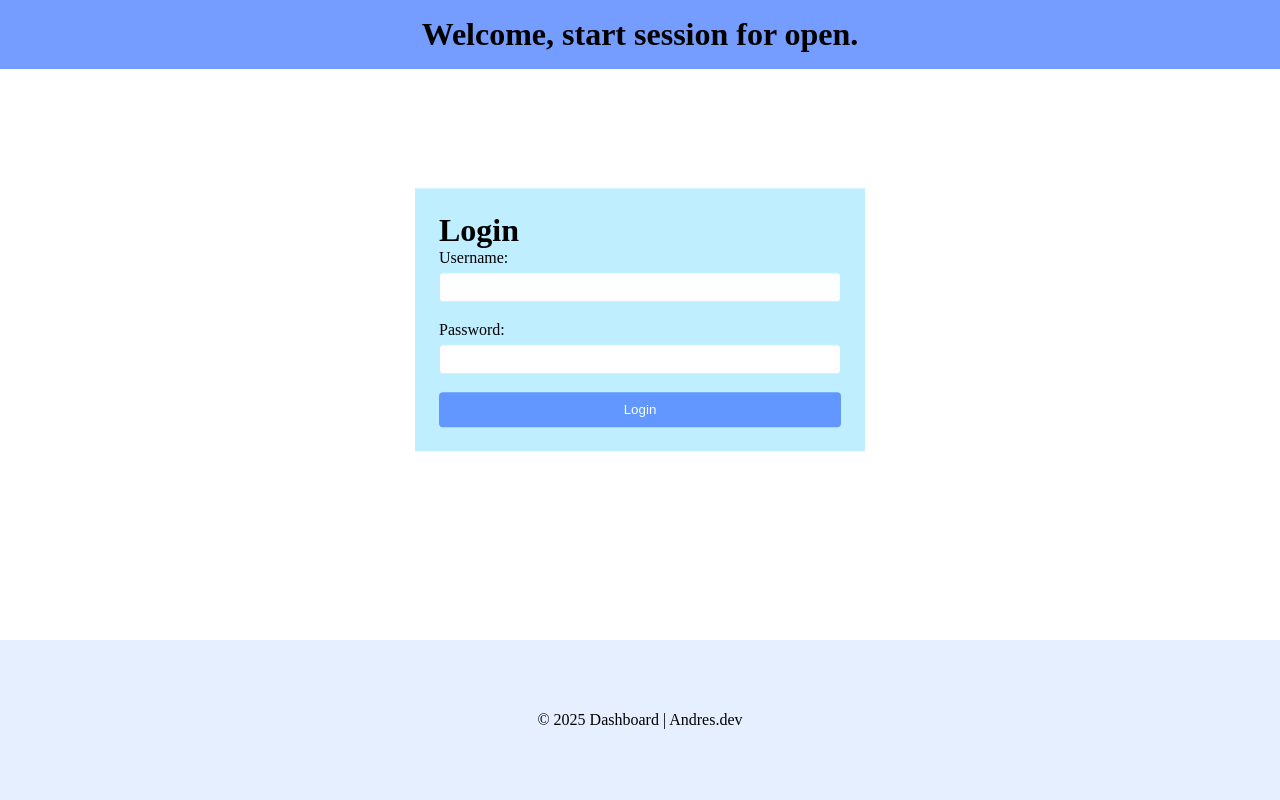
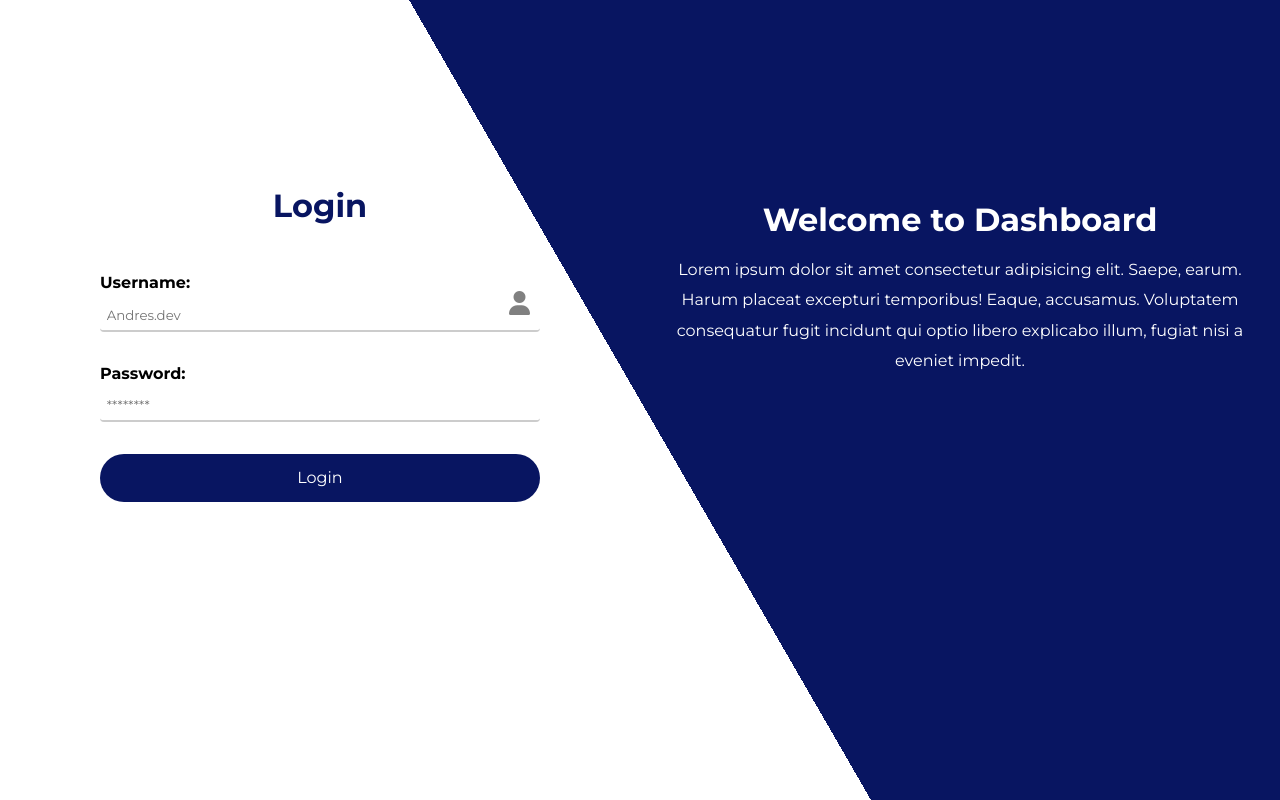
Before and after one commit to AndresDev-20/Minimarket_FullStack_Django, a Django app: page / in a window 1280 px wide. Run offline with Django 5.2, Linux system fonts and the light colour scheme.

Commit message:
First commit

```diff
--- a/static/css/style.css
+++ b/static/css/style.css
@@ -1,64 +1,157 @@
 :root {
-  --primary-color: rgba(59, 114, 255, 0.701);
-  --secondary-color: rgb(230, 239, 255);
-  --tertiary-color: rgb(190, 238, 255);
+  --primary-color: rgb(8, 21, 97);
+  --primary-hover-color: teal;
+  --border-radius: 5em;
+  --border-color: #ccc;
+  --text-color: white;
 }
 
 * {
+  box-sizing: border-box;
   margin: 0;
   padding: 0;
-  box-sizing: border-box;
+  font-family: "Montserrat", sans-serif;
 }
 
-.header {
-  background-color: var(--primary-color);
+.Login {
+  display: flex;
   width: 100%;
-  text-align: center;
-  padding: 1em;
+  min-height: 100vh;
+  background: linear-gradient(
+    -120deg,
+    var(--primary-color) 50%,
+    var(--text-color) 50%
+  );
 }
 
 .login__container {
+  width: 50%;
+  display: flex;
+  flex-direction: column;
+  align-items: center;
+  justify-content: center;
+}
+
+.login__box {
+  padding: 20px;
+  border-radius: 5px;
   width: 100%;
-  max-width: 450px;
-  background-color: var(--tertiary-color);
-  padding: 1.5em;
-  position: absolute;
-  top: 40%;
-  left: 50%;
-  transform: translate(-50%, -50%);
+  max-width: 30em;
+  display: flex;
+  flex-direction: column;
+  gap: 2em;
+  margin-top: -7em;
+}
+
+.login__title {
+  font-size: 2em;
+  text-align: center;
+  margin-bottom: 0.5em;
+  color: var(--primary-color);
 }
 
 .login__form {
   display: flex;
   flex-direction: column;
-  gap: 5px;
+  gap: 2em;
 }
 
-.form__input {
-  margin-bottom: 1em;
-  padding: 0.5em;
-  border: 1px solid var(--tertiary-color);
-  border-radius: 4px;
+.login__form > div {
+  display: flex;
+  flex-direction: column;
+  gap: 0.5em;
 }
 
-.form__button {
-  background-color: var(--primary-color);
-  color: white;
+.login__label {
+  font-weight: bold;
+}
+
+.login__input {
+  padding: 0.5em;
   border: none;
-  padding: 0.75em;
+  border-bottom: 2px solid var(--border-color);
   border-radius: 4px;
+  background-color: transparent;
+  width: 100%;
+}
+
+.input-container {
+  position: relative;
+  width: 100%;
+}
+
+.input-container i {
+  position: absolute;
+  top: 10%;
+  transform: translateY(-50%);
+  color: gray;
+  font-size: 1.5em;
+}
+
+.input-container .fa-user,
+.input-container .fa-lock {
+  right: 10px; /* ícono al inicio */
+}
+
+.input-container .toggle-password {
+  right: 10px; /* ojo al final */
   cursor: pointer;
 }
 
-footer {
-  background-color: var(--secondary-color);
-  width: 100%;
-  text-align: center;
-  padding: 1em;
-  position: absolute;
-  bottom: 0;
-  height: 10em;
+input:focus {
+  outline: none; /* evita que aparezca al escribir */
+}
+
+.container2 {
+  padding: 2em;
   display: flex;
+  flex-direction: column;
   align-items: center;
   justify-content: center;
+  gap: 1em;
+  color: var(--text-color);
 }
+
+.login__title2 {
+  margin-top: -7em;
+}
+
+.login__text {
+  text-align: center;
+  line-height: 1.9em;
+  width: 100%;
+  max-width: 50em;
+}
+
+.login__button {
+  padding: 0.9em;
+  border: none;
+  border-radius: 5em;
+  background-color: var(--primary-color);
+  color: white;
+  cursor: pointer;
+  font-size: 1em;
+}
+
+.login__button:hover {
+  background-color: teal;
+}
+
+@media (max-width: 1100px) {
+  .Login {
+    flex-direction: column;
+    background: transparent;
+  }
+  .login__container {
+    width: 100%;
+    margin-top: 10em;
+  }
+
+  .login__box {
+    margin-top: 0;
+  }
+
+  .container2 {
+    display: none;
+  }
+}
--- a/templates/index.html
+++ b/templates/index.html
@@ -1,20 +1,52 @@
 {% extends "layout/base.html" %}
 
-{% block header %}
-<h1>Welcome, start session for open.</h1>
-{% endblock %}
+{% block content %}
+<div class="Login">
+  <div class="login__container">
+    <div class="login__box">
+      <h1 class="login__title">Login</h1>
+      <form class="login__form" action="">
+        <div>
+          <label class="login__label" for="username">Username:</label>
+          <div class="input-container">
+            <i class="fa-solid fa-user"></i>
+            <input
+              class="login__input"
+              type="text"
+              id="username"
+              name="username"
+              required
+              placeholder="Andres.dev"
+            />
+          </div>
+        </div>
+        <div>
+          <label class="login__label" for="password">Password:</label>
+          <div class="input-container">
+            <input
+              class="login__input"
+              type="password"
+              id="password"
+              name="password"
+              placeholder="********"
+              required
+            />
+          </div>
+        </div>
 
-{% block content %}
-<div class="login__container">
-  <h1>Login</h1>
-  <form class="login__form" action="">
-    <label class for="username">Username:</label>
-    <input class="form__input" type="text" id="username" name="username" required />
+        <button class="login__button" type="submit">Login</button>
+      </form>
+    </div>
+  </div>
 
-    <label class for="password">Password:</label>
-    <input class="form__input" type="password" id="password" name="password" required />
-
-    <button class="form__button" type="submit">Login</button>
-  </form>
+  <div class="login__container container2">
+    <h1 class="login__title2">Welcome to Dashboard</h1>
+    <p class="login__text">
+      Lorem ipsum dolor sit amet consectetur adipisicing elit. Saepe, earum.
+      Harum placeat excepturi temporibus! Eaque, accusamus. Voluptatem
+      consequatur fugit incidunt qui optio libero explicabo illum, fugiat nisi a
+      eveniet impedit.
+    </p>
+  </div>
 </div>
 {% endblock %}
--- a/templates/layout/base.html
+++ b/templates/layout/base.html
@@ -6,6 +6,13 @@
     <meta name="viewport" content="width=device-width, initial-scale=1.0">
     <title>{% block title %}Dashboard{% endblock %}</title>
     <link rel="stylesheet" href="{% static 'css/style.css' %}">
+    <link rel="preconnect" href="https://fonts.googleapis.com">
+    <link rel="preconnect" href="https://fonts.gstatic.com" crossorigin>
+    <link
+        href="https://fonts.googleapis.com/css2?family=Montserrat:ital,wght@0,100..900;1,100..900&family=Signika:wght@300..700&display=swap"
+        rel="stylesheet">
+    <link rel="stylesheet" href="https://cdnjs.cloudflare.com/ajax/libs/font-awesome/6.5.0/css/all.min.css">
+
 </head>
 <body>
     <header class="header">
@@ -19,7 +26,7 @@
     </main>
 
     <footer>
-         <p>© 2025 Dashboard | Andres.dev</p>
+
     </footer>
 </body>
 </html>
```
Also changed, not shown: xx.html (deleted, +0 -23 lines), 1 other file.
